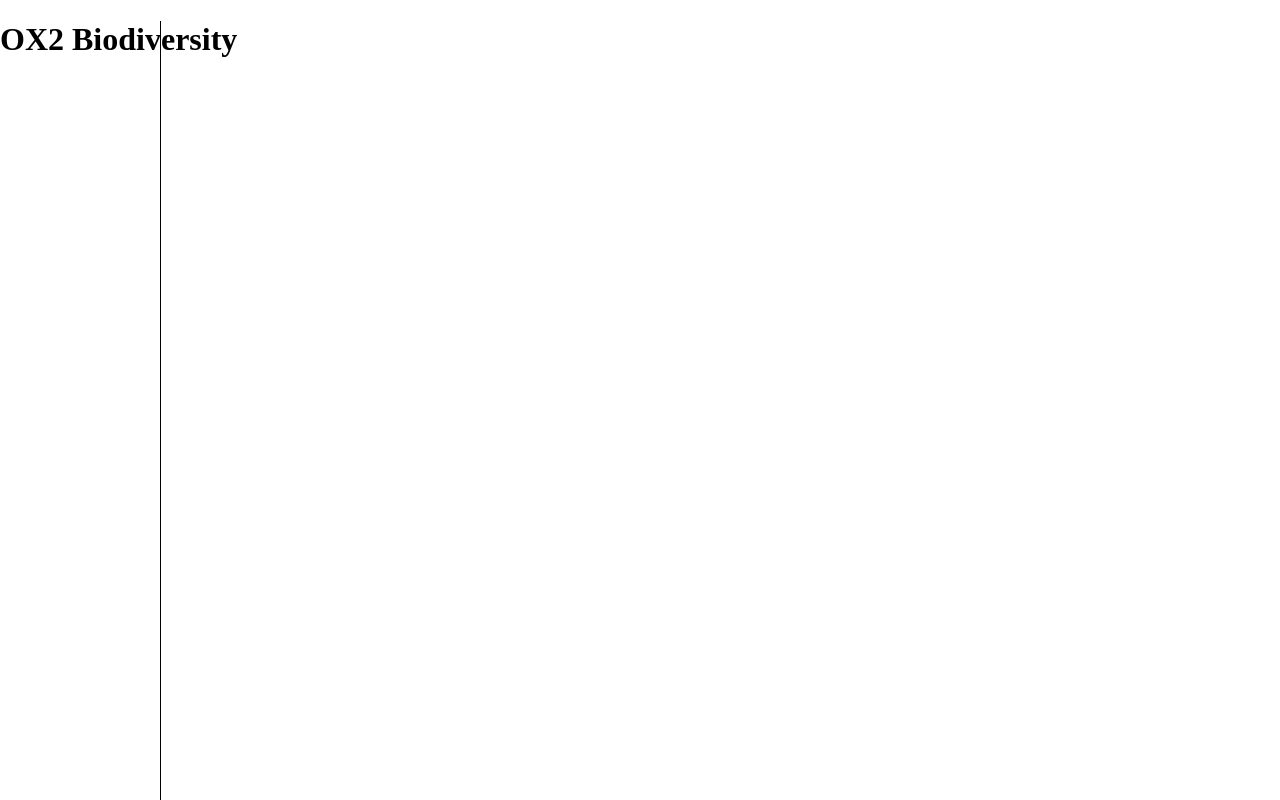
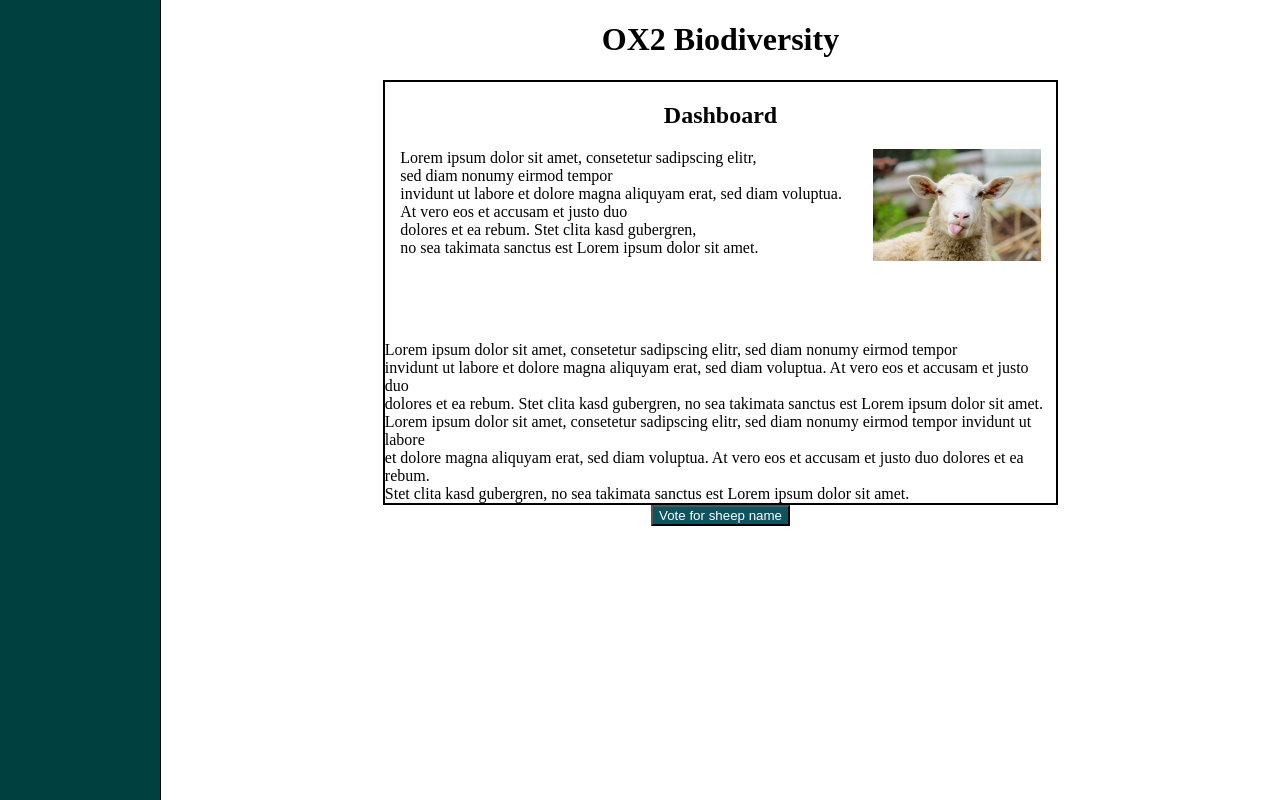
Before and after one commit to cide0/school-project, an Angular app in the folder code/public/app/: page / in a window 1280 px wide. Built offline with nearby package versions, Linux system fonts and the light colour scheme.

Commit message:
#17 Added dashboard and vote button (base), changes to homepage, app and navbar components

```diff
--- a/code/public/app/src/app/app.component.css
+++ b/code/public/app/src/app/app.component.css
@@ -0,0 +1,9 @@
+#wrap{
+  display: flex;
+}
+
+
+app-homepage{
+  width: 100%;
+  height: 100%;
+}
--- a/code/public/app/src/app/app.component.html
+++ b/code/public/app/src/app/app.component.html
@@ -1,2 +1,4 @@
-<app-navbar></app-navbar>
-<app-homepage></app-homepage>
+<div id="wrap">
+  <app-navbar></app-navbar>
+  <app-homepage></app-homepage>
+</div>
--- a/code/public/app/src/app/app.module.ts
+++ b/code/public/app/src/app/app.module.ts
@@ -6,6 +6,7 @@ import { AppComponent } from './app.component';
 import {NavbarComponent} from "./navbar/navbar.component";
 import {HomepageComponent} from "./homepage/homepage.component";
 import {DashboardComponent} from "./homepage/dashboard/dashboard.component";
+import { VoteButtonComponent } from './homepage/vote-button/vote-button.component';
 
 @NgModule({
   declarations: [
@@ -13,6 +14,7 @@ import {DashboardComponent} from "./homepage/dashboard/dashboard.component";
     NavbarComponent,
     HomepageComponent,
     DashboardComponent,
+    VoteButtonComponent,
 
   ],
   imports: [
--- a/code/public/app/src/app/homepage/dashboard/dashboard.component.css
+++ b/code/public/app/src/app/homepage/dashboard/dashboard.component.css
@@ -0,0 +1,21 @@
+#sheep{
+  width: 25%;
+  height: 25%;
+  min-width: 150px;
+  min-height: auto;
+}
+
+#sheepInfo{
+  display: flex;
+  flex-direction: row;
+  justify-content: space-around;
+}
+
+h2{
+  display: flex;
+  justify-content: center;
+}
+
+#textBox{
+  margin-top: 5em;
+}
--- a/code/public/app/src/app/homepage/dashboard/dashboard.component.html
+++ b/code/public/app/src/app/homepage/dashboard/dashboard.component.html
@@ -1 +1,23 @@
-<div class="dashboard"></div>
+<h2>Dashboard</h2>
+
+<div id="sheepInfo">
+  <div id="infoBox">
+    Lorem ipsum dolor sit amet, consetetur sadipscing elitr, <br>
+    sed diam nonumy eirmod tempor<br>
+    invidunt ut labore et dolore magna aliquyam erat, sed diam voluptua.<br>
+    At vero eos et accusam et justo duo<br>
+    dolores et ea rebum. Stet clita kasd gubergren, <br>
+    no sea takimata sanctus est Lorem ipsum dolor sit amet.<br>
+  </div>
+
+  <img id="sheep" src="assets/sheep-image.jpg" alt="Picture of a sheep"/>
+</div>
+
+<div id="textBox">
+  Lorem ipsum dolor sit amet, consetetur sadipscing elitr, sed diam nonumy eirmod tempor<br>
+  invidunt ut labore et dolore magna aliquyam erat, sed diam voluptua. At vero eos et accusam et justo duo<br>
+  dolores et ea rebum. Stet clita kasd gubergren, no sea takimata sanctus est Lorem ipsum dolor sit amet.<br>
+  Lorem ipsum dolor sit amet, consetetur sadipscing elitr, sed diam nonumy eirmod tempor invidunt ut labore<br>
+  et dolore magna aliquyam erat, sed diam voluptua. At vero eos et accusam et justo duo dolores et ea rebum.<br>
+  Stet clita kasd gubergren, no sea takimata sanctus est Lorem ipsum dolor sit amet.
+</div>
--- a/code/public/app/src/app/homepage/homepage.component.css
+++ b/code/public/app/src/app/homepage/homepage.component.css
@@ -0,0 +1,13 @@
+#wrap{
+  width: 100%;
+  height: 100vh;
+  display: flex;
+  flex-direction: column;
+  align-items: center;
+}
+
+app-dashboard{
+  border: 2px solid black;
+  width: 60%;
+  height: auto;
+}
--- a/code/public/app/src/app/homepage/homepage.component.html
+++ b/code/public/app/src/app/homepage/homepage.component.html
@@ -1,2 +1,5 @@
-<h1>OX2 Biodiversity</h1>
-<app-dashboard></app-dashboard>
+<div id="wrap">
+  <h1>OX2 Biodiversity</h1>
+  <app-dashboard></app-dashboard>
+  <app-vote-button></app-vote-button>
+</div>
--- /dev/null
+++ b/code/public/app/src/app/homepage/vote-button/vote-button.component.css
@@ -0,0 +1,4 @@
+button{
+  background: #0c5460;
+  color: white;
+}
--- /dev/null
+++ b/code/public/app/src/app/homepage/vote-button/vote-button.component.html
@@ -0,0 +1 @@
+<button>Vote for sheep name</button>
--- a/code/public/app/src/app/navbar/navbar.component.css
+++ b/code/public/app/src/app/navbar/navbar.component.css
@@ -1,6 +1,6 @@
 .navbar{
-  position: fixed;
-  height: 100vh;
+  height: 100%;
   width: 10rem;
   border-right: 1px solid #000;
+  background: #004140;
 }
```
Also changed, not shown: code/public/app/src/app/homepage/vote-button/vote-button.component.ts (added, +10 -0 lines), code/public/app/src/assets/sheep-image.jpg (added), 1 other file (tests, documents, lock files or other folders).
